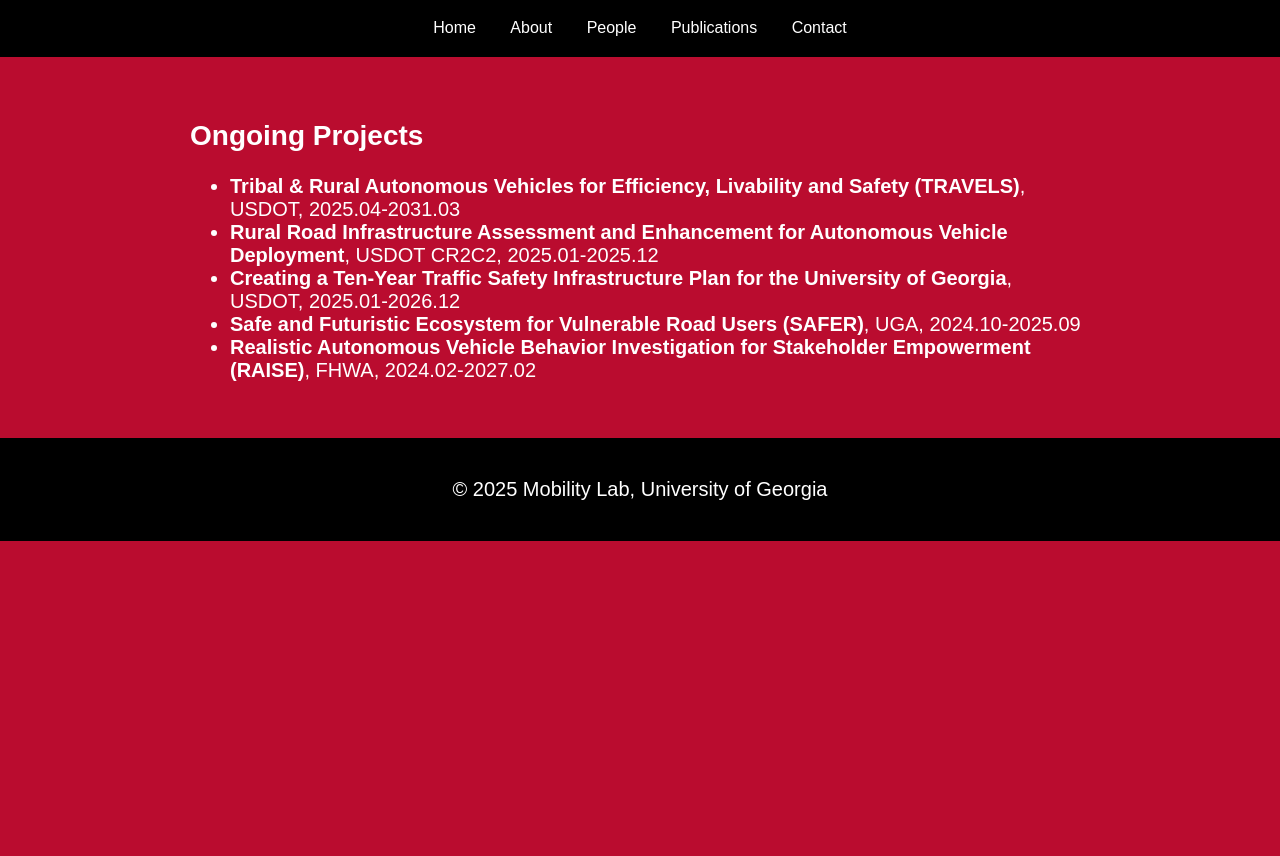
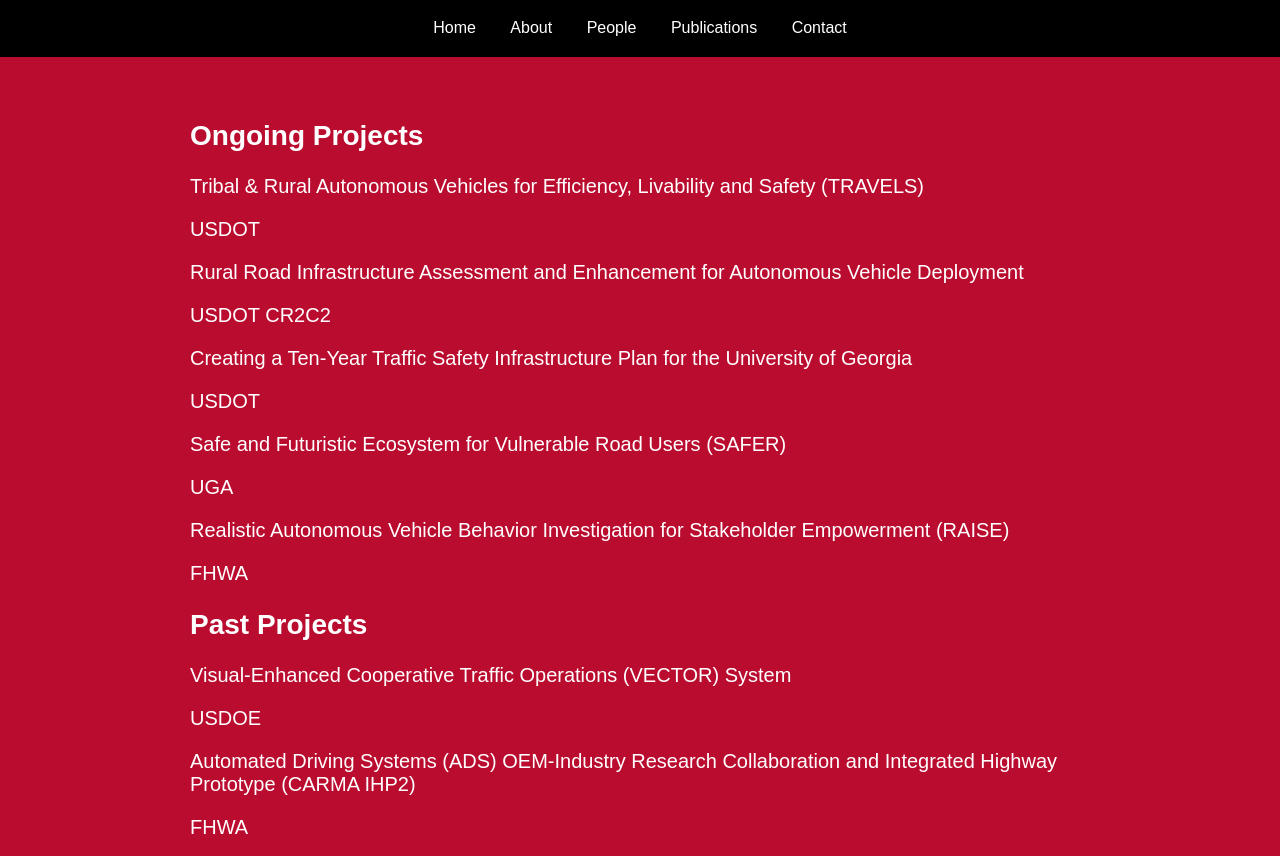
Before and after one commit to yaohandong/MobilityLab, a plain HTML site: page projects.html in a window 1280 px wide. Shown: the part 81-937 px from the top of the page. Before the commit the page ends 800 px from the top, so only its background shows below. Drawn offline with Linux system fonts and the light colour scheme.

Commit message:
Update projects.html

```diff
--- a/projects.html
+++ b/projects.html
@@ -28,17 +28,39 @@
 
     <section>
         <h2>Ongoing Projects</h2>
-        <ul>
-            <li><strong>Tribal & Rural Autonomous Vehicles for Efficiency, Livability and Safety (TRAVELS)</strong>, USDOT, 2025.04-2031.03</li>
-
-            <li><strong>Rural Road Infrastructure Assessment and Enhancement for Autonomous Vehicle Deployment</strong>, USDOT CR2C2, 2025.01-2025.12</li>
-
-            <li><strong>Creating a Ten-Year Traffic Safety Infrastructure Plan for the University of Georgia</strong>, USDOT, 2025.01-2026.12</li>
-
-            <li><strong>Safe and Futuristic Ecosystem for Vulnerable Road Users (SAFER)</strong>, UGA, 2024.10-2025.09</li>
-
-            <li><strong>Realistic Autonomous Vehicle Behavior Investigation for Stakeholder Empowerment (RAISE)</strong>, FHWA, 2024.02-2027.02</li>
-        </ul>
+        <div class="project">
+            <p>Tribal & Rural Autonomous Vehicles for Efficiency, Livability and Safety (TRAVELS)</p>
+            <p>USDOT</p>
+        </div>
+        <div class="project">
+            <p>Rural Road Infrastructure Assessment and Enhancement for Autonomous Vehicle Deployment</p>
+            <p>USDOT CR2C2</p>
+        </div>
+        <div class="project">
+            <p>Creating a Ten-Year Traffic Safety Infrastructure Plan for the University of Georgia</p>
+            <p>USDOT</p>
+        </div>
+        <div class="project">
+            <p>Safe and Futuristic Ecosystem for Vulnerable Road Users (SAFER)</p>
+            <p>UGA</p>
+        </div>
+        <div class="project">
+            <p>Realistic Autonomous Vehicle Behavior Investigation for Stakeholder Empowerment (RAISE)</p>
+            <p>FHWA</p>
+        </div>
+        <h2>Past Projects</h2>
+        <div class="project">
+            <p>Visual-Enhanced Cooperative Traffic Operations (VECTOR) System</p>
+            <p>USDOE</p>
+        </div>
+        <div class="project">
+            <p>Automated Driving Systems (ADS) OEM-Industry Research Collaboration and Integrated Highway Prototype (CARMA IHP2)</p>
+            <p>FHWA</p>
+        </div>
+        <div class="project">
+            <p>Evaluating Energy and Mobility Impacts of Connected and Automated Vehicles using Real-World Data</p>
+            <p>Argonne National Lab</p>
+        </div>
     </section>
 
     <footer>
```
